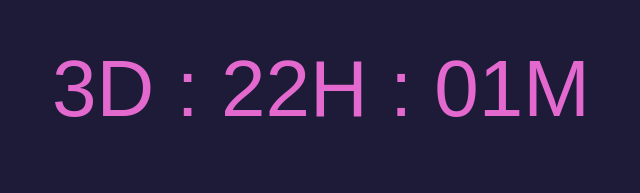
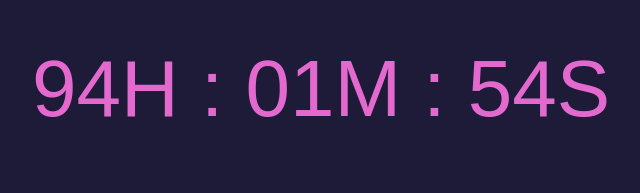
Before and after one commit to calvinjoji/countdown-timer, a plain HTML site: page index.html in a window 1280 px wide. Shown: the part 159-352 px from the top of the page, without its empty margins (319-959 px from the left). Drawn offline with Linux system fonts and the light colour scheme.

Commit message:
Update index.html

```diff
--- a/index.html
+++ b/index.html
@@ -45,17 +45,17 @@
                 clearInterval(x);
                 document.getElementById("countdown").innerHTML = "TIMES UP";
             } else {
-                const days = Math.floor(distance / (1000 * 60 * 60 * 24));
-                const hours = Math.floor((distance % (1000 * 60 * 60 * 24)) / (1000 * 60 * 60));
+                const hours = Math.floor(distance / (1000 * 60 * 60));
                 const minutes = Math.floor((distance % (1000 * 60 * 60)) / (1000 * 60));
+                const seconds = Math.floor((distance % (1000 * 60)) / 1000);
 
                 document.getElementById("countdown").innerHTML =
-                    `${days}D : ${padZero(hours)}H : ${padZero(minutes)}M`;
+                    `${padZero(hours)}H : ${padZero(minutes)}M : ${padZero(seconds)}S`;
             }
         }
 
         updateCountdown();
-        const x = setInterval(updateCountdown, 60000); // Update every minute
+        const x = setInterval(updateCountdown, 1000); // Update every second
     </script>
 </body>
 </html>
```
